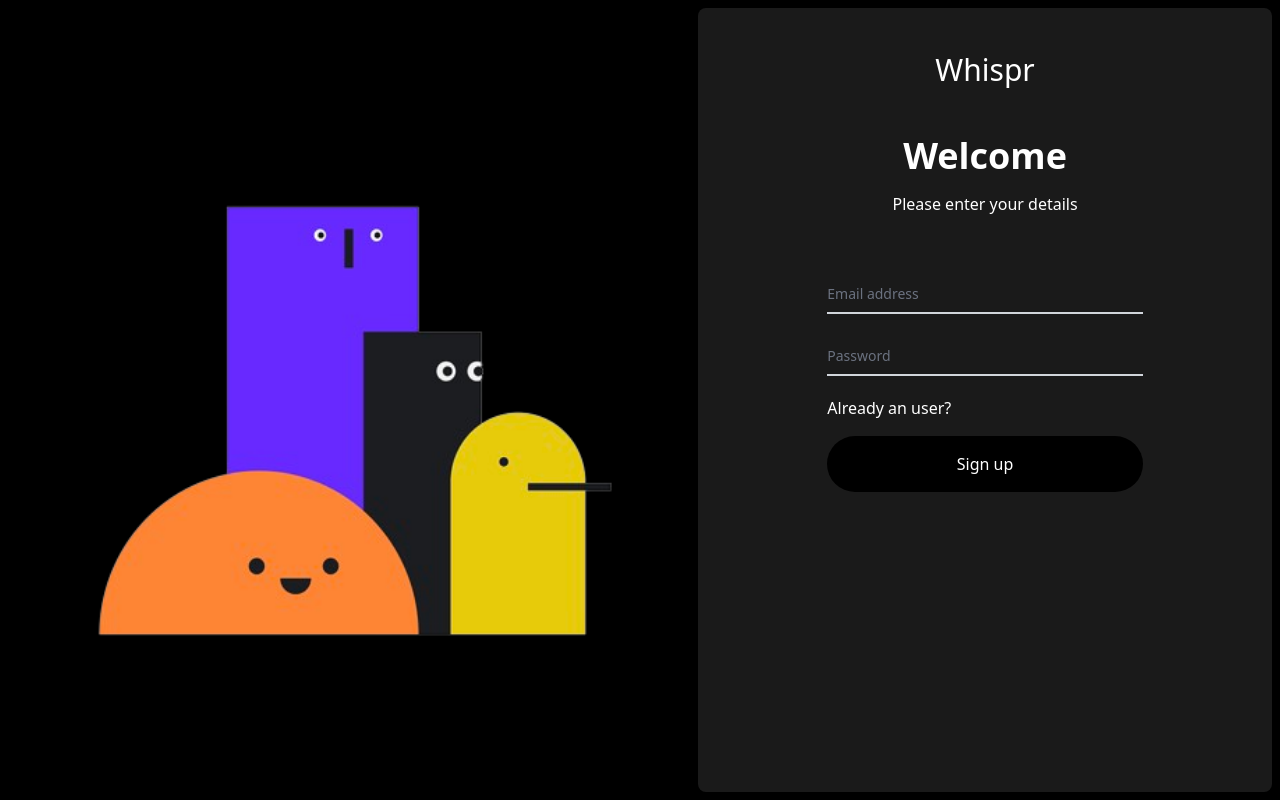
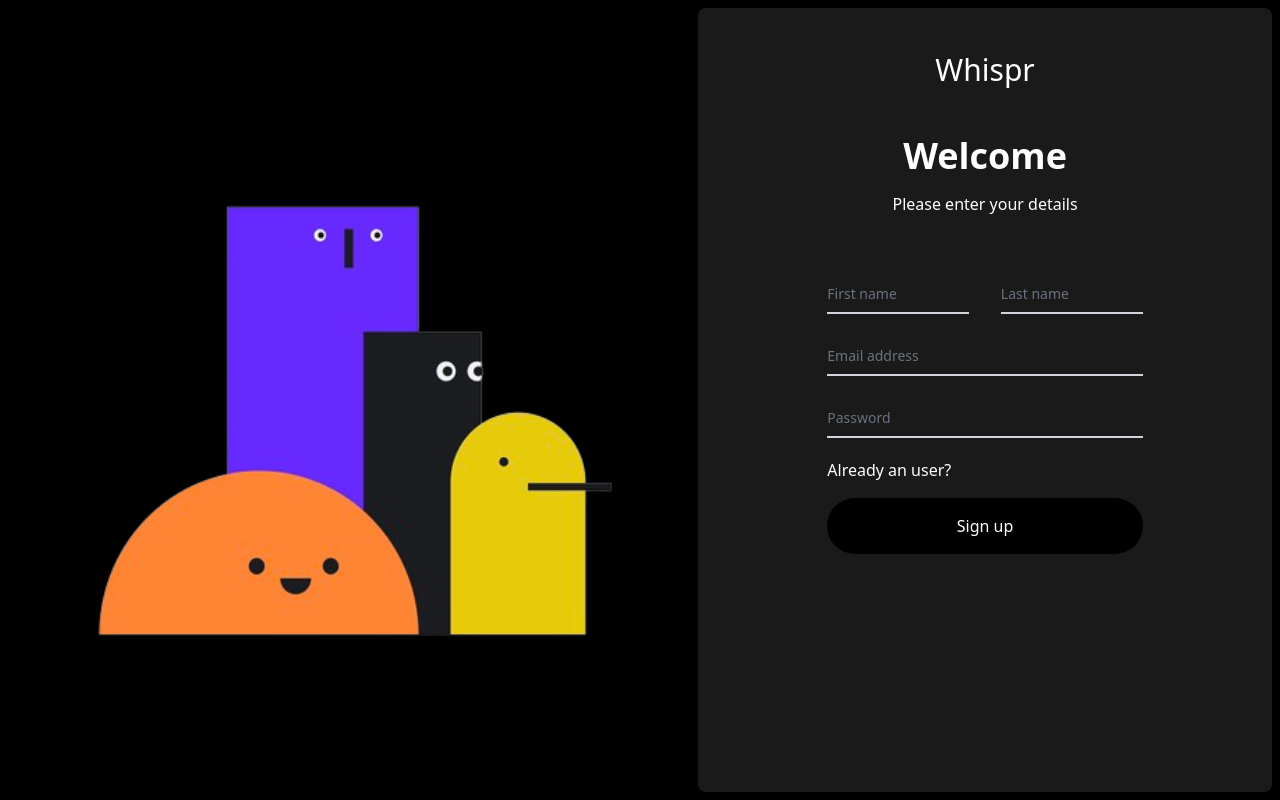
Before and after one commit to ruds18/whispr, a React (Vite) app: page /signup in a window 1280 px wide. Built offline with nearby package versions, Linux system fonts and the light colour scheme.

Commit message:
[add] - add secrets

```diff
--- a/src/components/Secret.jsx
+++ b/src/components/Secret.jsx
@@ -1,8 +1,12 @@
 import React from 'react'
 
-function Secret({text}) {
+function Secret({text , username}) {
   return (
-    <div className='text-white bg-grey_custom px-3 py-3 rounded-lg mt-5'>" {text} "</div>
+
+    <div className=' w-full flex justify-between text-white items-center bg-grey_custom px-3 py-3 rounded-lg mt-5'>" {text} "
+     {username===localStorage.getItem("username")?<p className='bg-black p-2 rounded-lg'>your's 👻</p>:''}
+    </div>
+
   )
 }
 
--- a/src/pages/Dashboard.jsx
+++ b/src/pages/Dashboard.jsx
@@ -1,17 +1,49 @@
 import Topbar from "../components/Topbar";
 import Secret from "../components/Secret";
-import { useState } from "react";
-
+import { useEffect, useState } from "react";
+import axios from 'axios'
 function Dashboard() {
   const [isOpen , setIsOpen] = useState(false);
-  const userName= "Rudransh";
-  const texts =[
-    "I still sleep with a stuffed animal from my childhood, and I'm in my 30s",
-    "I'm secretly learning to dance salsa so I can surprise my partner on their birthday",
-    " I often tell people I'm allergic to seafood because I just don't like the taste.",
-    " I once accidentally broke a friend's expensive vase and blamed it on their cat. ",
-    " I pretend to dislike superhero movies, but I've watched all of them multiple times. "
-  ]
+  const [newSecret , setNewSecret] = useState("");
+  const [texts, setTexts] = useState([]);
+  const addSecret = async()=>{
+    try{
+      const res = await axios.post('http://localhost:3000/set-secret' , {
+        secret:newSecret,
+        username:localStorage.getItem("username")
+      })
+      const allSecrets = await axios.get('http://localhost:3000/all-secrets');
+       setTexts(allSecrets.data.allUsers);
+      alert("Secret Posted!")
+      setNewSecret("");
+      setIsOpen(!isOpen);
+    }
+    catch(e){
+      console.log(e.response);
+    }
+  }
+
+  useEffect(() => {
+    const fetchSecrets = async () => {
+      try {
+        const response = await axios.get('http://localhost:3000/all-secrets')
+        setTexts(response.data.allUsers);
+      } catch (error) {
+        console.error(error);
+      }
+    };
+
+    fetchSecrets();
+  }, []);
+
+  const userName= localStorage.getItem("name");
+  // const texts =[
+  //   "I still sleep with a stuffed animal from my childhood, and I'm in my 30s",
+  //   "I'm secretly learning to dance salsa so I can surprise my partner on their birthday",
+  //   " I often tell people I'm allergic to seafood because I just don't like the taste.",
+  //   " I once accidentally broke a friend's expensive vase and blamed it on their cat. ",
+  //   " I pretend to dislike superhero movies, but I've watched all of them multiple times. "
+  // ]
 
   return (
     <div className=" bg-black  h-dvh w-full px-10 ">
@@ -23,16 +55,17 @@ function Dashboard() {
             <p>Hello,</p>
             <h1 className="ml-2 text-3xl">{userName}</h1>
             </div>
-             <button className="text-white px-4 py-2 bg-grey_custom  rounded-lg " onClick={()=>(setIsOpen(!isOpen))} > Add a secret </button>
+             <button className="text-white px-4 py-2 bg-grey_custom  rounded-lg " onClick={()=>(setIsOpen(!isOpen))} > {isOpen ? "Discard this secret" : "Add a secret" } </button>
           </div>
            <p className="text-white text-center mt-3">Remember - you are not the only one having secrets :)</p>
-           <div className={`${isOpen ?"" : "hidden"} p-2 mt-2  text-white w-full bg-grey_custom rounded-md `}>
-            <input  className=" w-full bg-transparent border-0 outline-none focus:border-transparent" type="text" placeholder="Type your secret , hit enter to publish" />
+           <div className={`${isOpen ?"" : "hidden"} p-2 mt-2  flex justify-between items-center text-white w-full bg-grey_custom rounded-md `}>
+            <input  value={newSecret} onChange={(e)=>setNewSecret(e.target.value)} className=" w-[80%] bg-transparent border-0 outline-none focus:border-transparent" type="text" placeholder="Type your secret , hit enter to publish" />
+             <button className="text-white px-4 py-2 bg-grey_custom  rounded-lg" onClick={()=>addSecret()} >Add a secret</button>
            </div>
            <div className="mt-10">
             {texts.map((text,id)=>{
               return(
-                <Secret key={id} text={text}/>
+                <Secret key={id} username={text.username} text={text.secret}/>
               )
             })}
            </div>
--- a/src/pages/SignUp.jsx
+++ b/src/pages/SignUp.jsx
@@ -5,6 +5,8 @@ import axios from 'axios'
 function Login() {
     const [email , setEmail] = useState("");
     const [password , setPassword] = useState("");
+    const [firstName , setFirstName] = useState("");
+    const [lastName, setLastName] = useState("");
     const navigate = useNavigate();
 
 const handleSignUp = async(e)=>{
@@ -12,14 +14,19 @@ const handleSignUp = async(e)=>{
   try{
     const res = await axios.post('http://localhost:3000/register' , {
         username:email,
-        password:password
+        password:password,
+        firstName:firstName,
+        lastName:lastName
     });
+    localStorage.setItem("username", email);
+    localStorage.setItem("name", firstName);
+
     console.log(res);
     navigate("/dashboard")
 
   }
   catch(e){
-     console.log(e.response.data);
+     console.log(e.response);
   }
 }
 
@@ -34,6 +41,44 @@ const handleSignUp = async(e)=>{
         <p className="mt-4 font-light">Please enter your details</p>
 
         <form className="h-full w-[60%] mt-14" onSubmit={(e)=>handleSignUp(e)}>
+        <div className="relative z-0 w-full mb-5 justify-between flex" >
+          <div className="w-[45%]">
+          <input
+              type="text"
+              name="floating_email"
+              id="floating_email"
+              className="block py-2.5 px-0 w-full text-sm text-white   bg-transparent border-0 border-b-2 border-gray-300 appearance-none dark: dark:border-gray-600 dark:focus:border-blue-500 focus:outline-none focus:ring-0 focus:border-blue-600 peer"
+              placeholder=" "
+              required
+              value={firstName}
+              onChange={(e)=>setFirstName(e.target.value)}
+            />
+            <label
+              type="floating_email"
+              className="  peer-focus:font-medium absolute text-sm text-gray-500 dark:text-gray-400 duration-300 transform -translate-y-6 scale-75 top-3 -z-10 origin-[0] peer-focus:start-0 rtl:peer-focus:translate-x-1/4 rtl:peer-focus:left-auto peer-focus: peer-focus:dark:text-blue-500 peer-placeholder-shown:scale-100 peer-placeholder-shown:translate-y-0 peer-focus:scale-75 peer-focus:-translate-y-6"
+            >
+              First name
+            </label>
+          </div>
+          <div className="w-[45%]">
+          <input
+              type="text"
+              name="floating_email"
+              id="floating_email"
+              className="block py-2.5 px-0 w-full text-sm text-white   bg-transparent border-0 border-b-2 border-gray-300 appearance-none dark: dark:border-gray-600 dark:focus:border-blue-500 focus:outline-none focus:ring-0 focus:border-blue-600 peer"
+              placeholder=" "
+              required
+              value={lastName}
+              onChange={(e)=>setLastName(e.target.value)}
+            />
+            <label
+              type="floating_email"
+              className="  peer-focus:font-medium absolute text-sm text-gray-500 dark:text-gray-400 duration-300 transform -translate-y-6 scale-75 top-3 -z-10 origin-[0] peer-focus:start-0 rtl:peer-focus:translate-x-1/4 rtl:peer-focus:left-auto peer-focus: peer-focus:dark:text-blue-500 peer-placeholder-shown:scale-100 peer-placeholder-shown:translate-y-0 peer-focus:scale-75 peer-focus:-translate-y-6"
+            >
+              Last name
+            </label>
+          </div>
+          </div>
           <div className="relative z-0 w-full mb-5 group">
             <input
               type="email"
```
Also changed, not shown: 2 other files (tests, documents, lock files or other folders).
